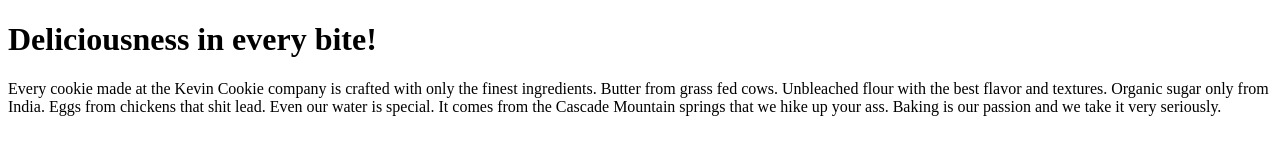
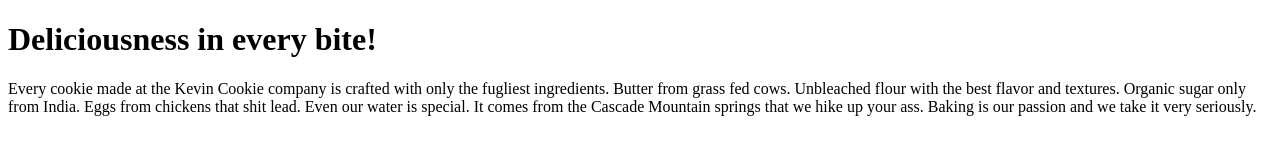
Before and after one commit to HaedonTheDestroyer/HaedonsCookieEmporium.com, a plain HTML site: page index.htm in a window 1280 px wide. Drawn offline with Linux system fonts and the light colour scheme.

Commit message:
update in text

```diff
--- a/index.htm
+++ b/index.htm
@@ -3,7 +3,7 @@
 <body>
 
 <h1>Deliciousness in every bite!</h1>
-<p>Every cookie made at the Kevin Cookie company is crafted with only the finest ingredients. Butter from grass fed cows. Unbleached flour with the best flavor and textures. Organic sugar only from India. Eggs from chickens that shit lead. Even our water is special. It comes from the Cascade Mountain springs that we hike up your ass. Baking is our passion and we take it very seriously.</p>
+<p>Every cookie made at the Kevin Cookie company is crafted with only the fugliest ingredients. Butter from grass fed cows. Unbleached flour with the best flavor and textures. Organic sugar only from India. Eggs from chickens that shit lead. Even our water is special. It comes from the Cascade Mountain springs that we hike up your ass. Baking is our passion and we take it very seriously.</p>
 
 </body>
 </html>
```
